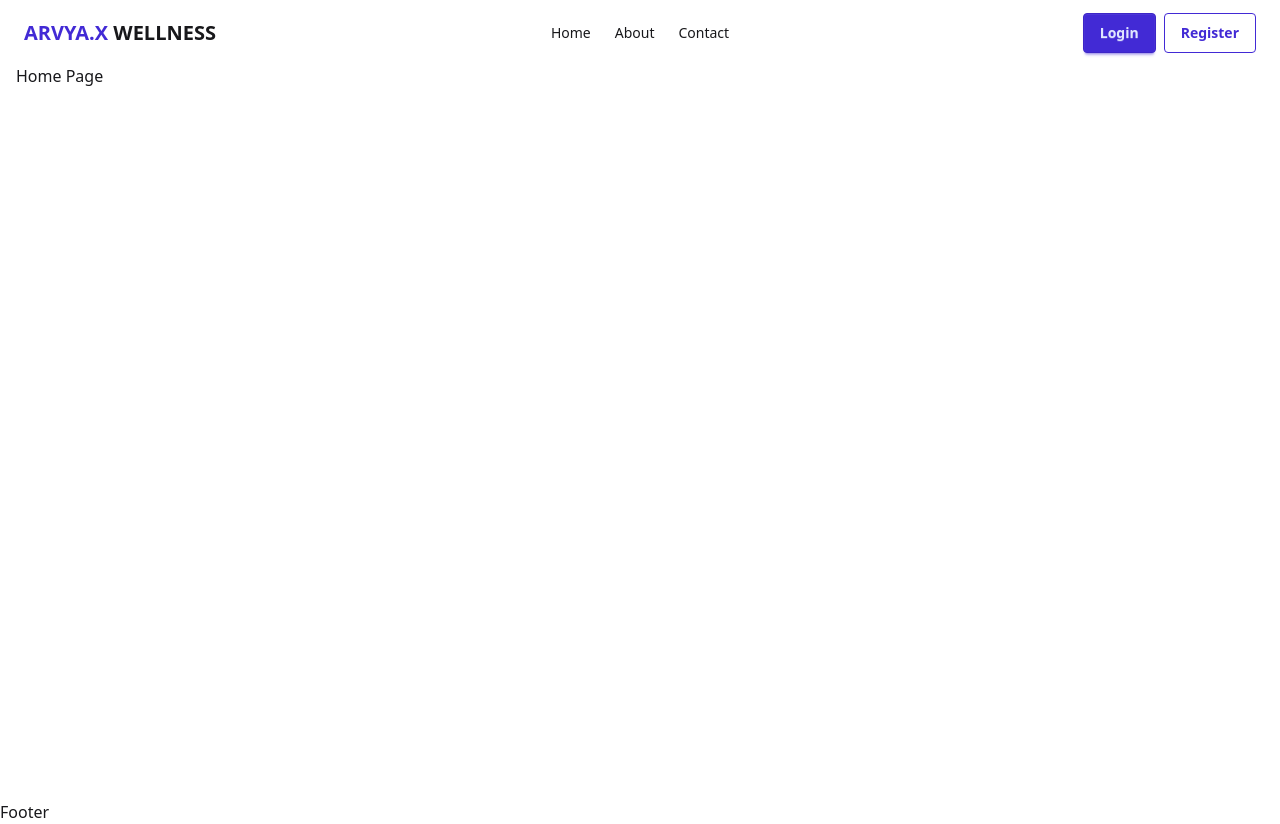
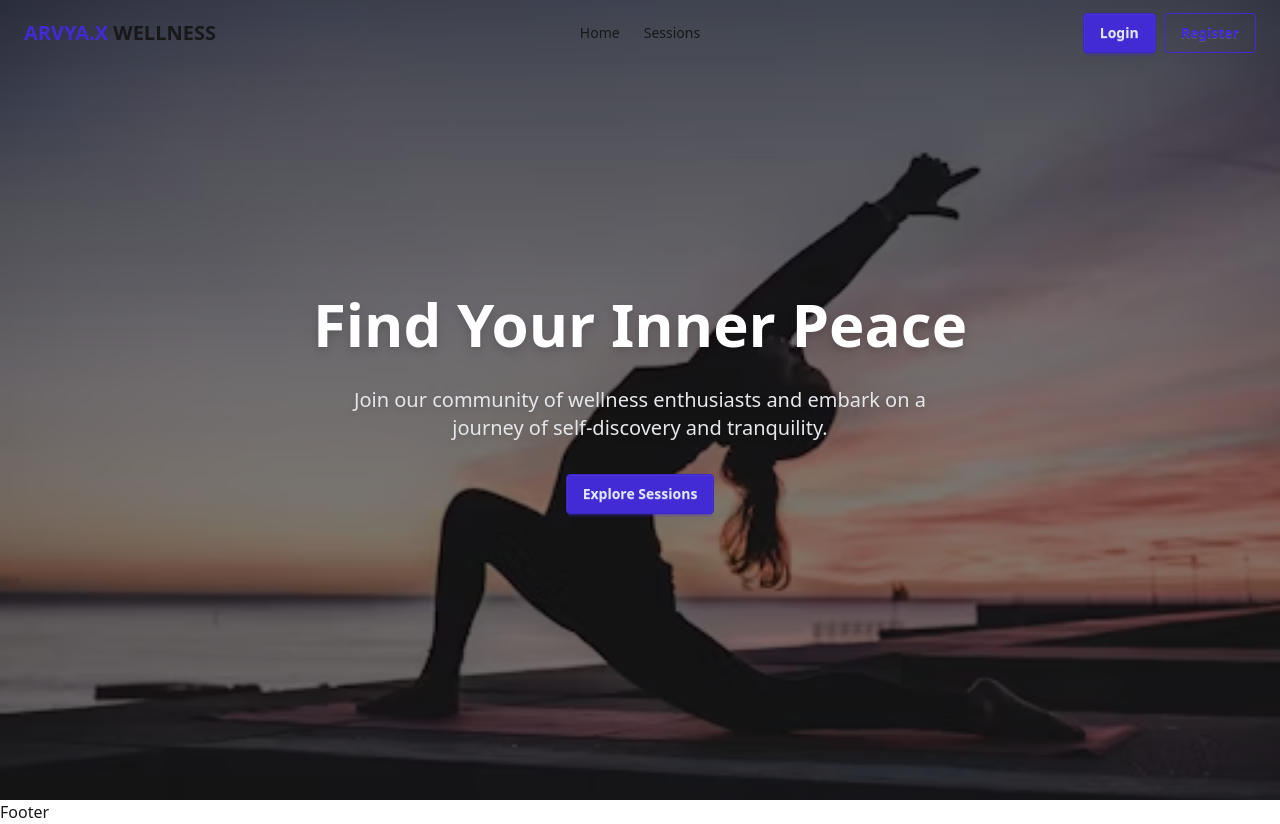
Before and after one commit to md-zeon/Arvyax-Wellness-Platform, a React (Vite) app in the folder frontend/: page / in a window 1280 px wide. Built offline with nearby package versions, Linux system fonts and the light colour scheme.

Commit message:
Added Hero Section

```diff
--- /dev/null
+++ b/frontend/src/components/Home/Hero.jsx
@@ -0,0 +1,26 @@
+import { Link } from "react-router";
+const Hero = () => {
+	return (
+		<div className='hero min-h-screen bg-[url(/background.avif)]'>
+			<div className='hero-overlay bg-opacity-60'></div>
+			<div className='hero-content text-neutral-content text-center'>
+				<div className='max-w-2xl'>
+					<h1 className='text-white text-4xl sm:text-5xl md:text-6xl font-extrabold leading-tight drop-shadow-lg mb-6'>
+						Find Your Inner Peace
+					</h1>
+					<p className='text-gray-200 text-lg sm:text-xl mb-8 drop-shadow-md max-w-xl mx-auto'>
+						Join our community of wellness enthusiasts and embark on a journey of self-discovery and tranquility.
+					</p>
+					<Link
+						to='/sessions'
+						className='btn btn-primary'
+					>
+						Explore Sessions
+					</Link>
+				</div>
+			</div>
+		</div>
+	);
+};
+
+export default Hero;
--- a/frontend/src/components/shared/Navbar.jsx
+++ b/frontend/src/components/shared/Navbar.jsx
@@ -7,10 +7,7 @@ const Navbar = () => {
 				<NavLink to='/'>Home</NavLink>
 			</li>
 			<li>
-				<NavLink to='/about'>About</NavLink>
-			</li>
-			<li>
-				<NavLink to='/contact'>Contact</NavLink>
+				<NavLink to='/sessions'>Sessions</NavLink>
 			</li>
 		</>
 	);
--- a/frontend/src/layouts/RootLayout/RootLayout.jsx
+++ b/frontend/src/layouts/RootLayout/RootLayout.jsx
@@ -10,10 +10,8 @@ const RootLayout = () => {
 					<Navbar />
 				</Container>
 			</header>
-			<main className="min-h-screen pt-16">
-				<Container>
-					<Outlet />
-				</Container>
+			<main className='min-h-screen'>
+				<Outlet />
 			</main>
 			<footer>Footer</footer>
 		</>
--- a/frontend/src/pages/Home/Home.jsx
+++ b/frontend/src/pages/Home/Home.jsx
@@ -1,9 +1,14 @@
+import Hero from "../../components/Home/Hero";
+
 const Home = () => {
-    return (
-        <div>
-            Home Page
-        </div>
-    );
+	return (
+		<div>
+			{/* Hero Section */}
+			<Hero />
+			{/* Features Section */}
+
+		</div>
+	);
 };
 
 export default Home;
```
Also changed, not shown: frontend/public/background.avif (added).
